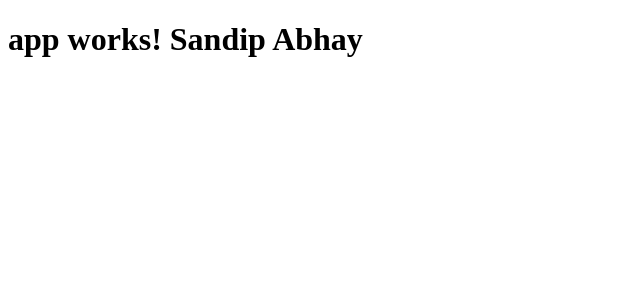
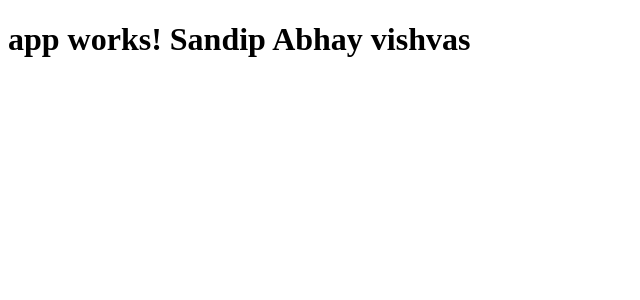
Before and after one commit to AbhayTechHive/FirstApp, an Angular app: page / in a window 1280 px wide. Shown: the top 300 px of the page, without its empty margins (0-640 px from the left). Built offline with nearby package versions, Linux system fonts and the light colour scheme.

Commit message:
Added one msg vishvas

```diff
--- a/src/app/app.component.html
+++ b/src/app/app.component.html
@@ -1,3 +1,3 @@
 <h1>
-  {{title}} Sandip Abhay
+  {{title}} Sandip Abhay vishvas
 </h1>
```
